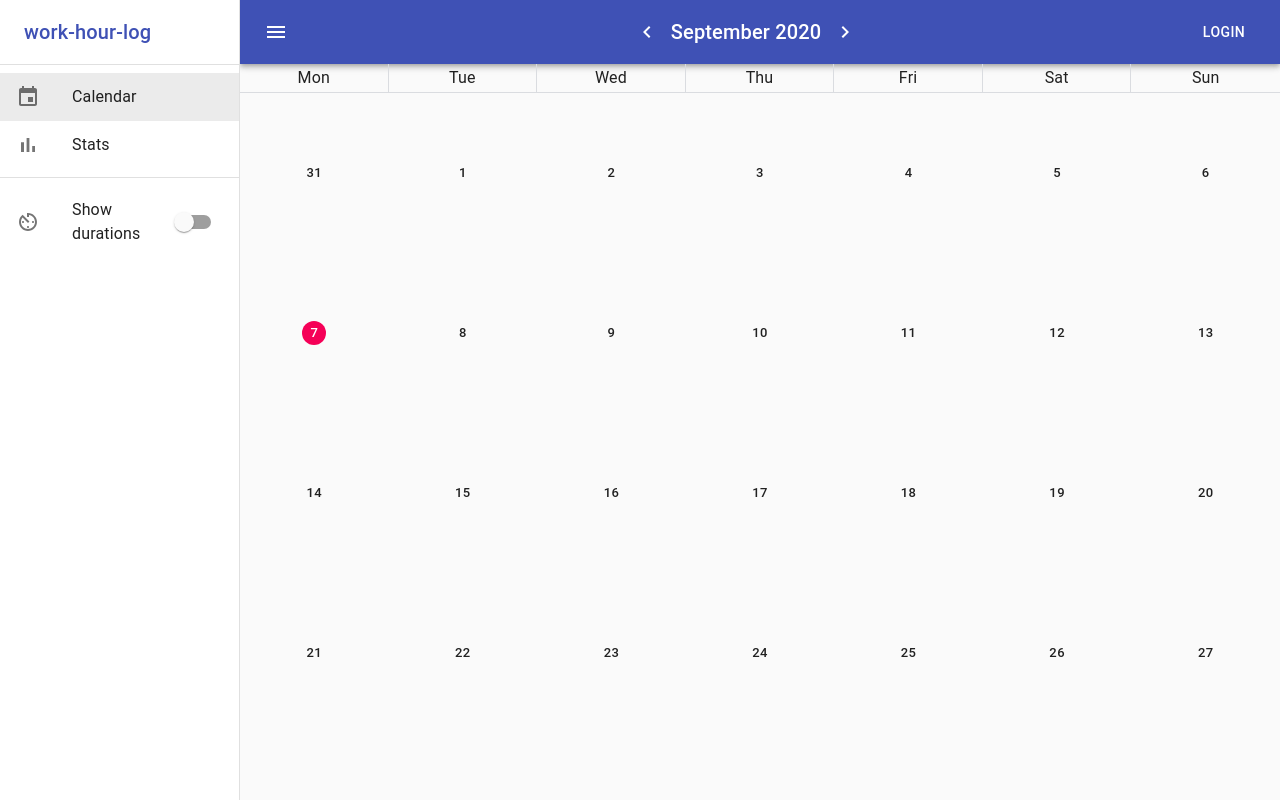
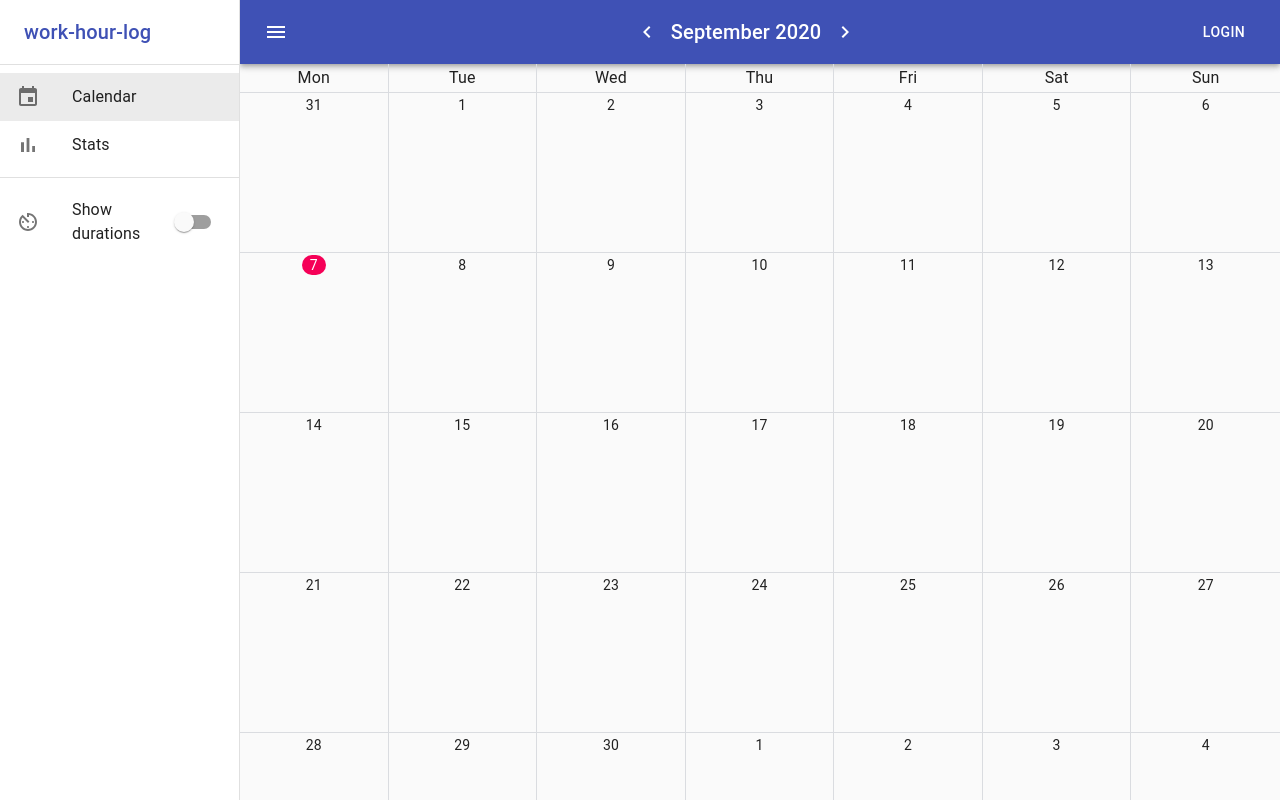
Before and after one commit to helgehatt/work-hour-log, a React (Create React App) app: page / in a window 1280 px wide. Shown: the top 800 px of the page. Built offline with nearby package versions, Linux system fonts and the light colour scheme; what minimal-form-data-hoc would draw is missing.

Commit message:
Updated cell styles

```diff
--- a/src/components/CalenderCell.tsx
+++ b/src/components/CalenderCell.tsx
@@ -3,7 +3,6 @@ import styled from 'styled-components';
 import CalenderEntry from 'src/components/CalenderEntry';
 import { useModal } from 'src/components/AppProviders/ModalProvider';
 import AddEntry from 'src/components/AddEntry';
-import Chip from '@material-ui/core/Chip';
 import CalendarHooks from 'src/components/AppHooks/CalendarHooks';
 
 interface IProps {
@@ -11,19 +10,26 @@ interface IProps {
 }
 
 const Root = styled.div`
-  display: block;
-  text-align: center;
   min-height: 10rem;
   padding: 0;
   overflow-x: hidden;
+  cursor: pointer;
+  transition: background-color 250ms cubic-bezier(0.4, 0, 0.2, 1) 0ms;
 
-  > span {
-    display: flex;
-    flex-direction: column;
-    align-items: center;
+  :hover {
+    background-color: rgba(0, 0, 0, 0.04);
   }
-  .MuiChip-colorNone {
-    background-color: unset;
+
+  > *:first-child {
+    display: inline-block;
+    padding-left: 8px;
+    padding-right: 8px;
+    border-radius: 16px;
+  }
+
+  > * {
+    margin-top: 2px !important;
+    min-width: unset !important;
   }
 `;
 
@@ -35,19 +41,11 @@ const CalenderCell: React.FC<IProps> = ({ date }) => {
     showModal(<AddEntry date={date} />);
   };
 
-  const classes = ['MuiButtonBase-root', 'MuiButton-root'];
-
-  if (!isActive) {
-    classes.push('Mui-disabled');
-  }
-
   return (
-    <Root onClick={handleClick} className={classes.join(' ')}>
-      <Chip
-        label={Number(date.substr(8))}
-        size='small'
-        className={isToday ? 'MuiChip-colorSecondary' : 'MuiChip-colorNone'}
-      />
+    <Root onClick={handleClick}>
+      <div className={isToday ? 'MuiAppBar-colorSecondary' : undefined}>
+        <span>{Number(date.substr(8))}</span>
+      </div>
       {hours?.map(entry => (
         <CalenderEntry key={entry.id} {...entry} disabled={!isActive} />
       ))}
--- a/src/components/CalenderEntry.tsx
+++ b/src/components/CalenderEntry.tsx
@@ -11,9 +11,7 @@ interface IProps extends WorkHourEntry {
   disabled?: boolean;
 }
 
-const Root = styled(Button)`
-  margin-top: 2px;
-`;
+const Root = styled(Button)``;
 
 const CalenderEntry: React.FC<IProps> = ({ disabled, ...entry }) => {
   const { showModal } = useModal();
@@ -44,7 +42,12 @@ const CalenderEntry: React.FC<IProps> = ({ disabled, ...entry }) => {
 };
 
 const getTime = (timestamp: string) =>
-  moment.utc(timestamp).format(moment.HTML5_FMT.TIME).replace(/:00$/, '').replace(/:30$/, '\u00BD').replace(/^0/, '');
+  moment
+    .utc(timestamp)
+    .format(moment.HTML5_FMT.TIME)
+    .replace(/:00$/, '')
+    .replace(/:30$/, '\u00BD')
+    .replace(/^0/, '');
 
 const getDuration = (start: string, stop: string) =>
   String(moment.utc(stop).diff(moment.utc(start), 'minutes') / 60).replace(/.5$/, '\u00BD');
--- a/src/components/CalenderGrid.tsx
+++ b/src/components/CalenderGrid.tsx
@@ -10,15 +10,11 @@ interface IProps {}
 const Root = styled.div`
   display: grid;
   grid-template-columns: repeat(7, 1fr);
+  text-align: center;
 
   > * {
     border-right: #dadce0 1px solid;
     border-bottom: #dadce0 1px solid;
-    border-radius: 0;
-
-    :nth-child(-n + 7) {
-      text-align: center;
-    }
 
     :nth-child(7n + 0) {
       border-right: none;
```
